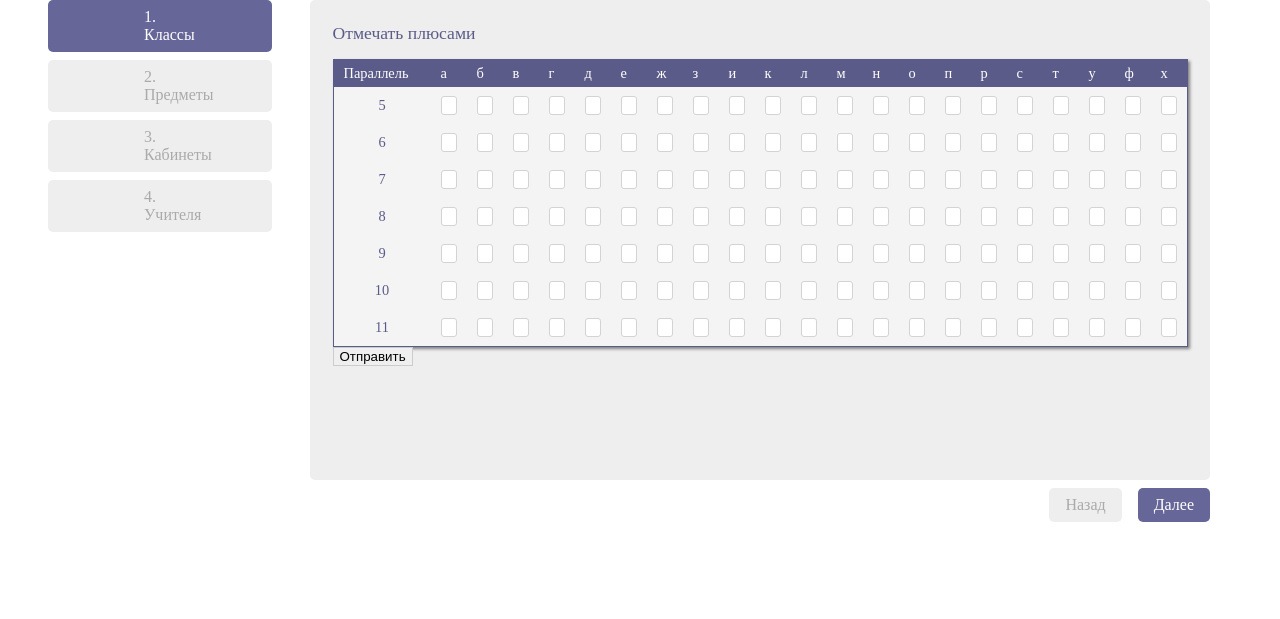
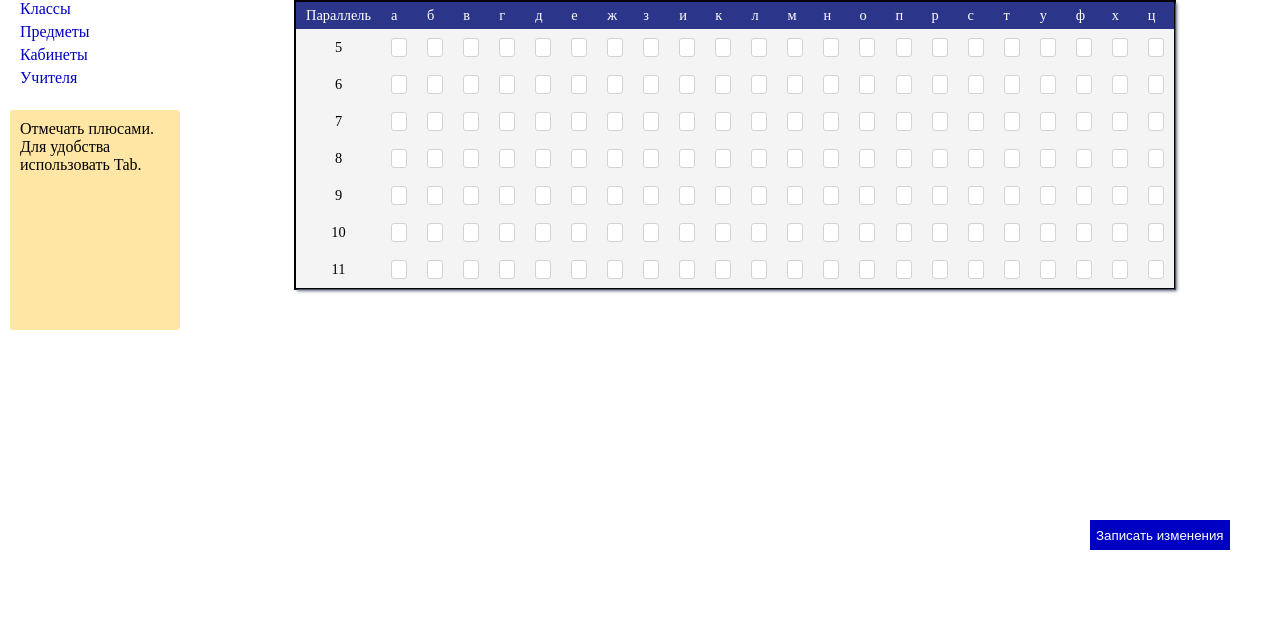
Before and after one commit to sj-c3po/schedule_school, a Django app: page /new/ in a window 1280 px wide. Shown: the top 619 px of the page. Run offline with Django 3.2, Linux system fonts and the light colour scheme.

Commit message:
Изменение слайдера

```diff
--- a/schedule/templates/add_classes.html
+++ b/schedule/templates/add_classes.html
@@ -1,6 +1,8 @@
+<div class="description">
+    Отмечать плюсами. Для удобства использовать Tab.
+</div>
+
 {% if not data %}
-    <h4>Отмечать плюсами</h4>
-
     <form id="classes_form">
         <table cellspacing="0">
             <tr>
@@ -20,7 +22,7 @@
             </tr>
             {% endfor %}
         </table>
-        <input type="button" value="Отправить" onclick="send_classes();">
+        <input type="button" value="Записать изменения" onclick="send_classes();">
     </form>
 {% else %}
     Вы добавили классы
--- a/schedule/templates/new.html
+++ b/schedule/templates/new.html
@@ -3,30 +3,83 @@
 
 {% block new %}
 
-    <div id="steps">
-        <h3>Классы</h3>
-        <section>
-            <div class="set">
-                {% include "add_classes.html" %}
-            </div>
-        </section>
-        <h3>Предметы</h3>
-        <section>
-            <div class="set">
-                {% include "add_lessons.html" %}
-            </div>
-        </section>
-        <h3>Кабинеты</h3>
-        <section>
-            <div class="set">
-                {% include "add_classrooms.html" %}
-            </div>
-        </section>
-        <h3>Учителя</h3>
-        <section>
-            <div class="set">
-                {% include "add_teachers.html" %}
-            </div>
-        </section>
+    <div class="content">
+        <div class="submenu">
+            <a href="/new/classes">Классы</a>
+            <a href="/new/lessons">Предметы</a>
+            <a href="/new/classrooms">Кабинеты</a>
+            <a href="/new/teachers">Учителя</a>
+        </div>
+        <div class="frame">
+            {% include "add_classes.html" %}
+        </div>
+
     </div>
+
+<style>
+
+</style>
+
+
+
+{#            <div class="set">#}
+{#                {% include "add_lessons.html" %}#}
+{#            </div>#}
+{##}
+{#            <div class="set">#}
+{#                {% include "add_classrooms.html" %}#}
+{#            </div>#}
+{##}
+{#            <div class="set">#}
+{#                {% include "add_teachers.html" %}#}
+{#            </div>#}
+
+
+
+
+{#            <div class="set">#}
+{#                {% include "add_classes.html" %}#}
+{#            </div>#}
+{##}
+{#            <div class="set">#}
+{#                {% include "add_lessons.html" %}#}
+{#            </div>#}
+{##}
+{#            <div class="set">#}
+{#                {% include "add_classrooms.html" %}#}
+{#            </div>#}
+{##}
+{#            <div class="set">#}
+{#                {% include "add_teachers.html" %}#}
+{#            </div>#}
+
+
+
+
+{#    <div id="steps">#}
+{#        <h3>Классы</h3>#}
+{#        <section>#}
+{#            <div class="set">#}
+{#                {% include "add_classes.html" %}#}
+{#            </div>#}
+{#        </section>#}
+{#        <h3>Предметы</h3>#}
+{#        <section>#}
+{#            <div class="set">#}
+{#                {% include "add_lessons.html" %}#}
+{#            </div>#}
+{#        </section>#}
+{#        <h3>Кабинеты</h3>#}
+{#        <section>#}
+{#            <div class="set">#}
+{#                {% include "add_classrooms.html" %}#}
+{#            </div>#}
+{#        </section>#}
+{#        <h3>Учителя</h3>#}
+{#        <section>#}
+{#            <div class="set">#}
+{#                {% include "add_teachers.html" %}#}
+{#            </div>#}
+{#        </section>#}
+{#    </div>#}
 {% endblock %}
--- a/schedule/views.py
+++ b/schedule/views.py
@@ -44,7 +44,7 @@ def example_steps(request):
 def new(request):
     args = {}
     args['class_number'] = [5, 6, 7, 8, 9, 10, 11]
-    args['alphabet'] = ['а','б','в','г','д','е','ж','з','и','к','л','м','н','о','п','р','с','т','у','ф','х'] #,'ц','ч','ш','щ','э','ю','я'
+    args['alphabet'] = ['а','б','в','г','д','е','ж','з','и','к','л','м','н','о','п','р','с','т','у','ф','х','ц']#,'ч','ш','щ','э','ю','я']
     args['username'] = request.user.get_username()
     return render_to_response('new.html', args)
 
--- a/static/css/style.css
+++ b/static/css/style.css
@@ -31,7 +31,7 @@ table td {
 }
 table th {
     padding:5px 10px;
-    background: #5b5b89;
+    background: #2b3589;
     color:white;
     font-weight: normal;
     font-size: 0.9em;
@@ -56,11 +56,14 @@ table th {
     padding: 19px 29px;
 }
 /* addClasses */
+#classes_form th:first-child {
+    text-align: center;
+}
 #classes_form th {
     text-align: left;
 }
 #classes_form th:first-child {
-    width:20%;
+    /*width:5%;*/
 }
 #classes_form td:first-child {
     text-align: center;
@@ -166,21 +169,6 @@ table th {
 /* end Navigation */
 
 /* editBlock */
-.set {
-    color: #5b5b89;
-}
-.set h4 {
-    margin: 0 0 15px 0;
-    font-size: 1.1em;
-    font-weight:normal;
-}
-.set table {
-    border: 1px solid;
-    box-shadow: 2px 2px 3px grey;
-}
-.set td {
-    background: #f4f4f4;
-}
 /* end editBlock */
 
 /* main Schedule */
@@ -281,3 +269,66 @@ table th {
     text-decoration: underline;
 }
 /*end parted Schedule*/
+
+
+/*new steps*/
+    .content {
+        width:1240px;
+        margin:auto;
+    }
+    .content:after {
+        content:'';
+        display:table;
+        clear:both;
+    }
+    .description {
+        border-radius: 3px;
+        min-height: 200px;
+        width:150px;
+        padding: 10px;
+        position:absolute;
+        left: -200px;
+        top: 110px;
+        background: #ffe6a5;
+    }
+    .submenu {
+        float:left;
+        display:block;
+    }
+    .submenu a {
+        display:block;
+        margin-bottom: 5px;
+        color:#0000c2;
+    }
+    .frame {
+        width:1050px;
+        height:590px;
+        display:inline-block;
+        float:right;
+        position:relative;
+        /*background: #e7e7e7;*/
+        border-radius: 3px;
+    }
+    .frame form {
+        margin:auto;
+        width:880px;
+        border:1px solid;
+    }
+    .frame table {
+        border: 1px solid;
+        box-shadow: 2px 2px 3px #5f6a80;
+    }
+    .frame td {
+        background: #f4f4f4;
+    }
+    .frame input[type=button] {
+        position:absolute;
+        left:880px;
+        top:520px;
+        background: #0000c2;
+        height:30px;
+        border:none;
+        color:white;
+        cursor:pointer;
+    }
+/*end new steps*/
```
Also changed, not shown: schedule_db.sqlite3.
